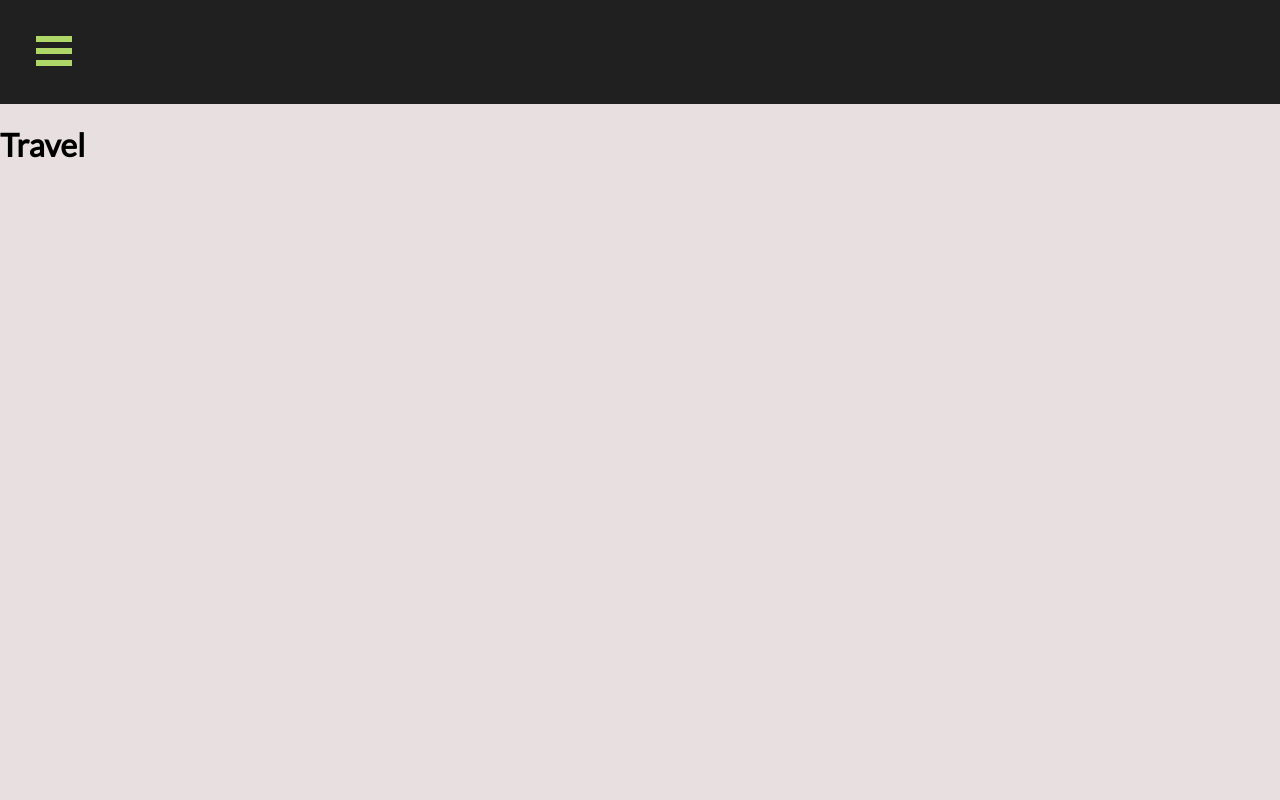
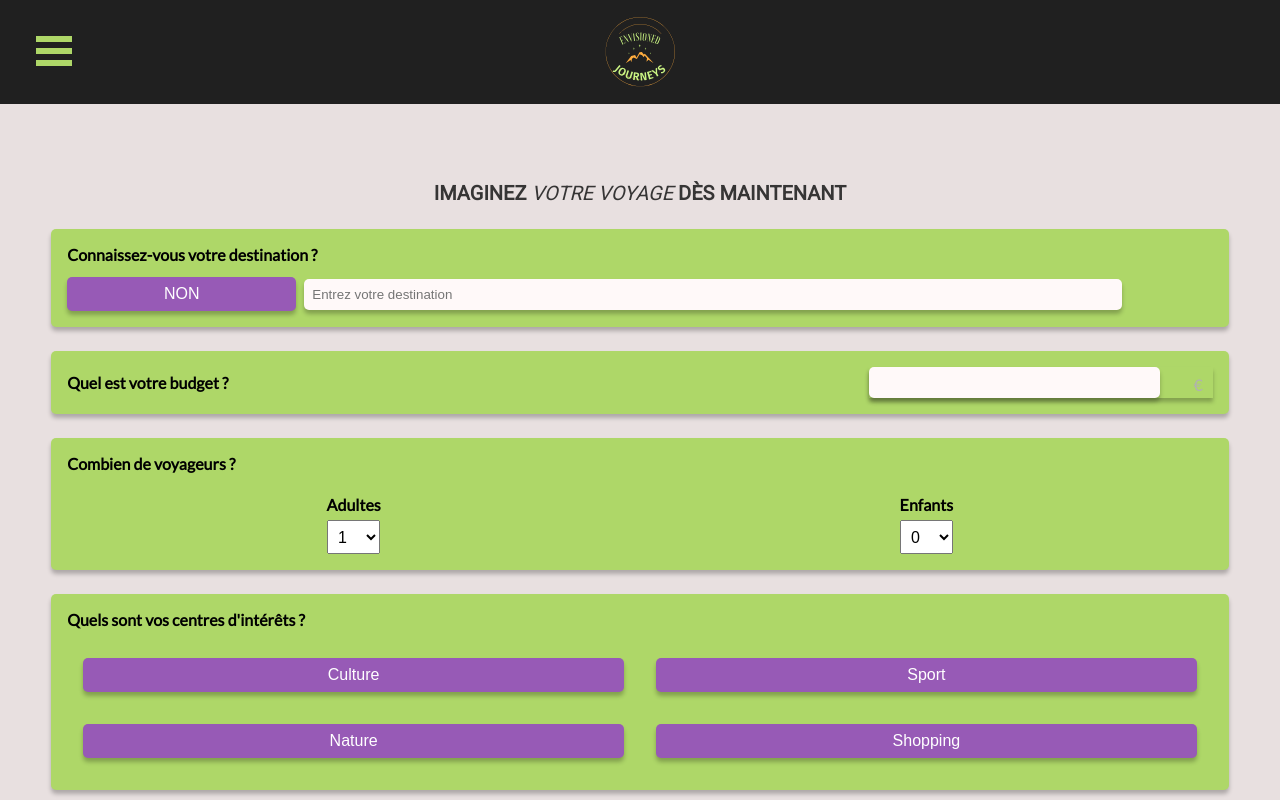
Before and after one commit to mlgs45/NoRespect-Hackaton, a React (Vite) app in the folder frontend/: page /travel in a window 1280 px wide. Shown: the top 800 px of the page. Built offline with nearby package versions, Linux system fonts and the light colour scheme.

Commit message:
Create quiz page and style, add logo to navbar

```diff
--- /dev/null
+++ b/frontend/src/components/Quiz/Quiz.css
@@ -0,0 +1,152 @@
+@import url(http://fonts.googleapis.com/css?family=Roboto);
+
+.content {
+  padding: 6vw 4vw;
+  color: #000;
+}
+
+h1 {
+  margin: 0;
+  padding: 0;
+  font-family: "Roboto";
+  text-align: center;
+  font-weight: normal;
+  text-transform: uppercase;
+  font-style: italic;
+  color: rgb(54, 53, 53);
+  width: 70%;
+  margin: auto;
+  font-size: 20px;
+}
+
+.t-bold {
+  font-weight: bold;
+  font-style: normal;
+}
+
+.card {
+  background-color: #aed768;
+  padding: 1rem;
+  border-radius: 5px;
+  padding: 1rem;
+  margin-top: 1.5rem;
+  box-shadow: 0px 4px 4px rgba(0, 0, 0, 0.25);
+}
+
+.card-title {
+  font-weight: bold;
+}
+
+.button {
+  width: 20%;
+  height: 34px;
+  left: 32px;
+  top: 220px;
+  border: none;
+  background: #975ab6;
+  box-shadow: 0px 4px 4px rgba(0, 0, 0, 0.25);
+  border-radius: 5px;
+  font-weight: 400;
+  font-size: 16px;
+  line-height: 19px;
+  color: #ffffff;
+}
+
+.form input {
+  max-height: 34px;
+  background: #fff9f9;
+  box-shadow: 0px 4px 4px rgba(0, 0, 0, 0.25);
+  border-radius: 5px;
+  padding: 0.5rem;
+  border: none;
+}
+
+.form-sign {
+  position: relative;
+  box-shadow: 0px 4px 4px rgba(0, 0, 0, 0.25);
+}
+
+.select {
+  padding: 0.4rem;
+  font-weight: 400;
+  font-size: 16px;
+}
+
+.sign {
+  position: absolute;
+  right: 10px;
+  top: 8px;
+  color: #b1b1b1;
+  font-style: normal;
+  font-weight: 400;
+  font-size: 16px;
+}
+
+.price {
+  margin-left: 0;
+  width: 80%;
+}
+
+.inline {
+  display: flex;
+  align-items: center;
+}
+
+.space-b {
+  justify-content: space-between;
+}
+
+.space-a {
+  justify-content: space-around;
+}
+
+.w-30 {
+  width: 30%;
+}
+
+.w-70 {
+  width: 70%;
+}
+
+.mg-left-5 {
+  margin-left: 0.5rem;
+}
+
+.mg-b-08 {
+  margin-bottom: 0.8rem;
+}
+
+.mg-b-0-4 {
+  margin-bottom: 0.4rem;
+}
+
+.mg-b-1-4 {
+  margin-bottom: 1.4rem;
+}
+
+.button-group {
+  display: flex;
+  flex-wrap: wrap;
+  justify-content: space-around;
+}
+
+.button-group > button {
+  flex: 40%;
+  margin: 1rem;
+}
+
+.voyage-eco {
+  text-align: center;
+  margin-top: 2rem;
+  margin-bottom: 2rem;
+  color: #477100;
+  font-style: italic;
+}
+
+.generate {
+  width: auto;
+  height: auto;
+  padding: 0.6rem;
+  float: right;
+  margin-bottom: 2rem;
+}
--- /dev/null
+++ b/frontend/src/components/Quiz/Quiz.jsx
@@ -0,0 +1,94 @@
+import "./Quiz.css";
+
+export default function Quiz() {
+  return (
+    <div className="content">
+      <section>
+        <h1>
+          <span className="t-bold">imaginez</span> votre voyage{" "}
+          <span className="t-bold">dès maintenant</span>
+        </h1>
+        <div className="card">
+          <div className="card-title mg-b-08">
+            Connaissez-vous votre destination ?
+          </div>
+          <div className="form">
+            <button className="button" type="button">
+              NON
+            </button>
+            <input
+              className="w-70 mg-left-5"
+              type="text"
+              name="destination"
+              placeholder="Entrez votre destination"
+            />
+          </div>
+        </div>
+
+        <div className="card">
+          <div className="form inline space-b">
+            <div className="card-title">Quel est votre budget ?</div>
+            <div className="form-sign w-30">
+              <span className="sign">€</span>
+              <input className="price" type="text" name="destination" />
+            </div>
+          </div>
+        </div>
+
+        <div className="card">
+          <div className="card-title mg-b-1-4">Combien de voyageurs ?</div>
+          <div className="inline space-a">
+            <div>
+              <div className="card-title mg-b-0-4">Adultes</div>
+              <select className="select">
+                <option>1</option>
+                <option>2</option>
+                <option>3</option>
+                <option>4</option>
+                <option>5+</option>
+              </select>
+            </div>
+            <div>
+              <div className="card-title mg-b-0-4">Enfants</div>
+              <select className="select">
+                <option>0</option>
+                <option>1</option>
+                <option>2</option>
+                <option>3</option>
+                <option>4</option>
+                <option>5+</option>
+              </select>
+            </div>
+          </div>
+        </div>
+
+        <div className="card">
+          <div className="card-title mg-b-08">
+            Quels sont vos centres d'intérêts ?
+          </div>
+          <div className="button-group">
+            <button className="button btn-flex" type="button">
+              Culture
+            </button>
+            <button className="button btn-flex" type="button">
+              Sport
+            </button>
+            <button className="button btn-flex" type="button">
+              Nature
+            </button>
+            <button className="button btn-flex" type="button">
+              Shopping
+            </button>
+          </div>
+        </div>
+
+        <div className="voyage-eco">
+          ✅ <span className="t-bold">Voyage</span> écoresponsable
+        </div>
+        <button type="button" className="button generate">
+          Générer mon voyage →
+        </button>
+      </section>
+    </div>
+  );
+}
--- a/frontend/src/components/layout-components/Footer/Footer.css
+++ b/frontend/src/components/layout-components/Footer/Footer.css
@@ -1,5 +1,4 @@
 footer {
-  position: fixed;
   bottom: 0;
   width: 100%;
   height: 3rem;
--- a/frontend/src/components/layout-components/Navbar/Navbar.css
+++ b/frontend/src/components/layout-components/Navbar/Navbar.css
@@ -56,3 +56,14 @@
   height: 6.5rem;
   background-color: var(--navbarOuterContainerbackgroundColor);
 }
+
+.header {
+  display: flex;
+  align-items: center;
+  justify-content: center;
+  height: inherit;
+}
+
+.logo {
+  width: 70px;
+}
--- a/frontend/src/components/layout-components/Navbar/Navbar.jsx
+++ b/frontend/src/components/layout-components/Navbar/Navbar.jsx
@@ -1,5 +1,6 @@
 import { stack as Menu } from "react-burger-menu";
 import "./Navbar.css";
+import logo from "../../../assets/img/envisioned_logo.svg";
 
 export default function Navbar() {
   return (
@@ -15,6 +16,9 @@ export default function Navbar() {
           Nous contacter
         </a>
       </Menu>
+      <header className="header">
+        <img className="logo" src={logo} alt="Logo" />
+      </header>
     </div>
   );
 }
--- a/frontend/src/pages/Travel.jsx
+++ b/frontend/src/pages/Travel.jsx
@@ -1,10 +1,13 @@
 import Navbar from "../components/layout-components/Navbar/Navbar";
+import Footer from "../components/layout-components/Footer/Footer";
+import Quiz from "../components/Quiz/Quiz";
 
 export default function Travel() {
   return (
     <div className="travel">
       <Navbar />
-      <h1>Travel</h1>
+      <Quiz />
+      <Footer />
     </div>
   );
 }
```
Also changed, not shown: frontend/src/assets/img/envisioned_logo.svg (added).
